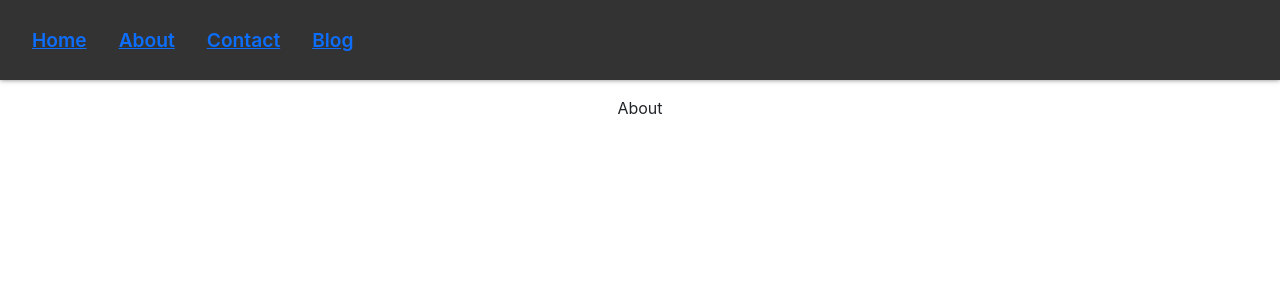
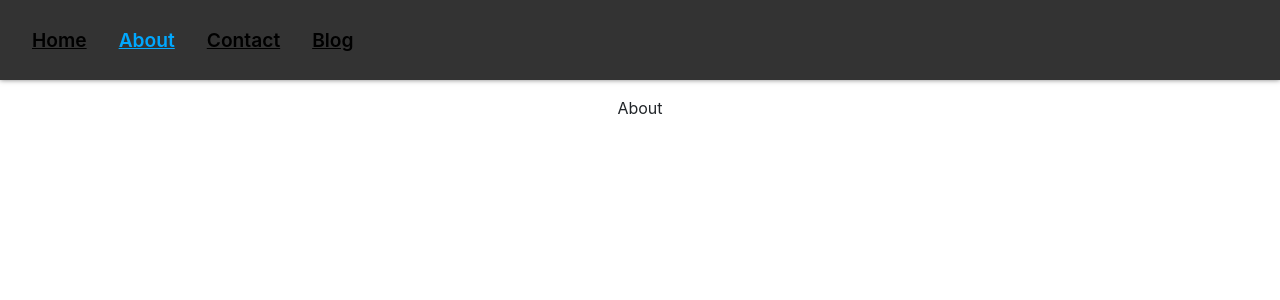
Before and after one commit to SajjadAli54/reactjs, a React (Create React App) app in the folder hello-world/: page /about in a window 1280 px wide. Shown: the top 300 px of the page. Built offline with nearby package versions, Linux system fonts and the light colour scheme.

Commit message:
Updated code a bit

```diff
--- a/hello-world/src/Components/routing/basic/pages.css
+++ b/hello-world/src/Components/routing/basic/pages.css
@@ -20,3 +20,15 @@
     padding: 0 1rem;
     display: inline;
 }
+
+ul li a {
+    color: #000;
+   }
+
+   ul li a:hover {
+    color: #00a8ff;
+   }
+
+   ul li a.active {
+    color: #00a8ff;
+   }
--- a/hello-world/src/Components/routing/basic/pages.jsx
+++ b/hello-world/src/Components/routing/basic/pages.jsx
@@ -1,5 +1,5 @@
 import React from "react";
-import { Outlet, Link } from "react-router-dom";
+import { Outlet, NavLink } from "react-router-dom";
 
 import "./pages.css";
 
@@ -13,16 +13,16 @@
       <nav>
         <ul>
           <li>
-            <Link to="/">Home</Link>
+            <NavLink to="/">Home</NavLink>
           </li>
           <li>
-            <Link to="about">About</Link>
+            <NavLink to="about">About</NavLink>
           </li>
           <li>
-            <Link to="contact">Contact</Link>
+            <NavLink to="contact">Contact</NavLink>
           </li>
           <li>
-            <Link to="blog">Blog</Link>
+            <NavLink to="blog">Blog</NavLink>
           </li>
         </ul>
       </nav>
--- /dev/null
+++ b/hello-world/src/Components/routing/medium/about.jsx
@@ -0,0 +1,5 @@
+import React from "react";
+
+export default function About() {
+  return <div>About</div>;
+}
--- /dev/null
+++ b/hello-world/src/Components/routing/medium/home.jsx
@@ -0,0 +1,5 @@
+import React from "react";
+
+export default function Home() {
+  return <div>Home</div>;
+}
--- /dev/null
+++ b/hello-world/src/Components/routing/medium/products.jsx
@@ -0,0 +1,5 @@
+import React from "react";
+
+export default function Products() {
+  return <div>Products</div>;
+}
```
Also changed, not shown: hello-world/src/Components/routing/medium/main.jsx (added, +21 -0 lines), hello-world/src/Components/routing/medium/navbar.jsx (added, +20 -0 lines), 1 other file (tests, documents, lock files or other folders).
